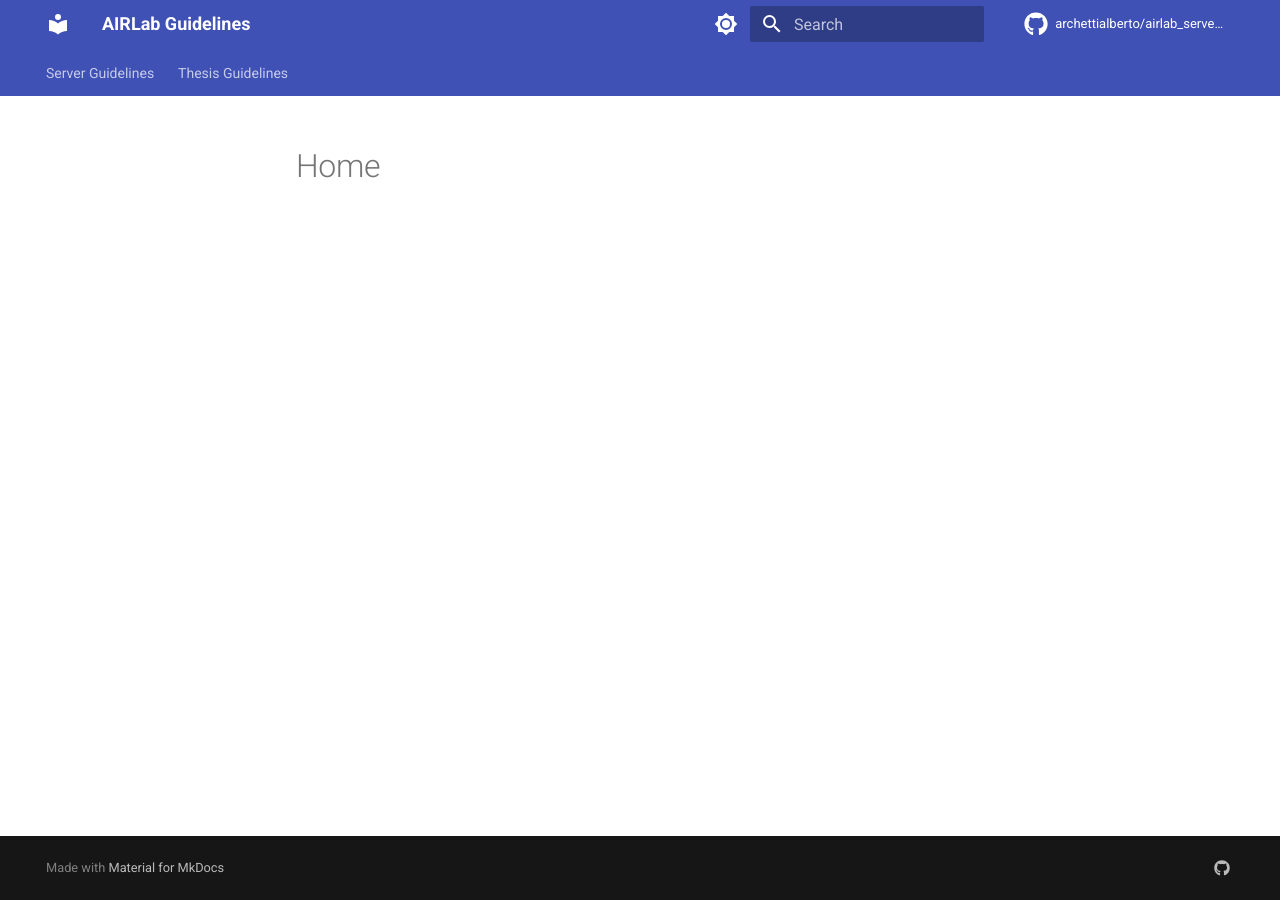
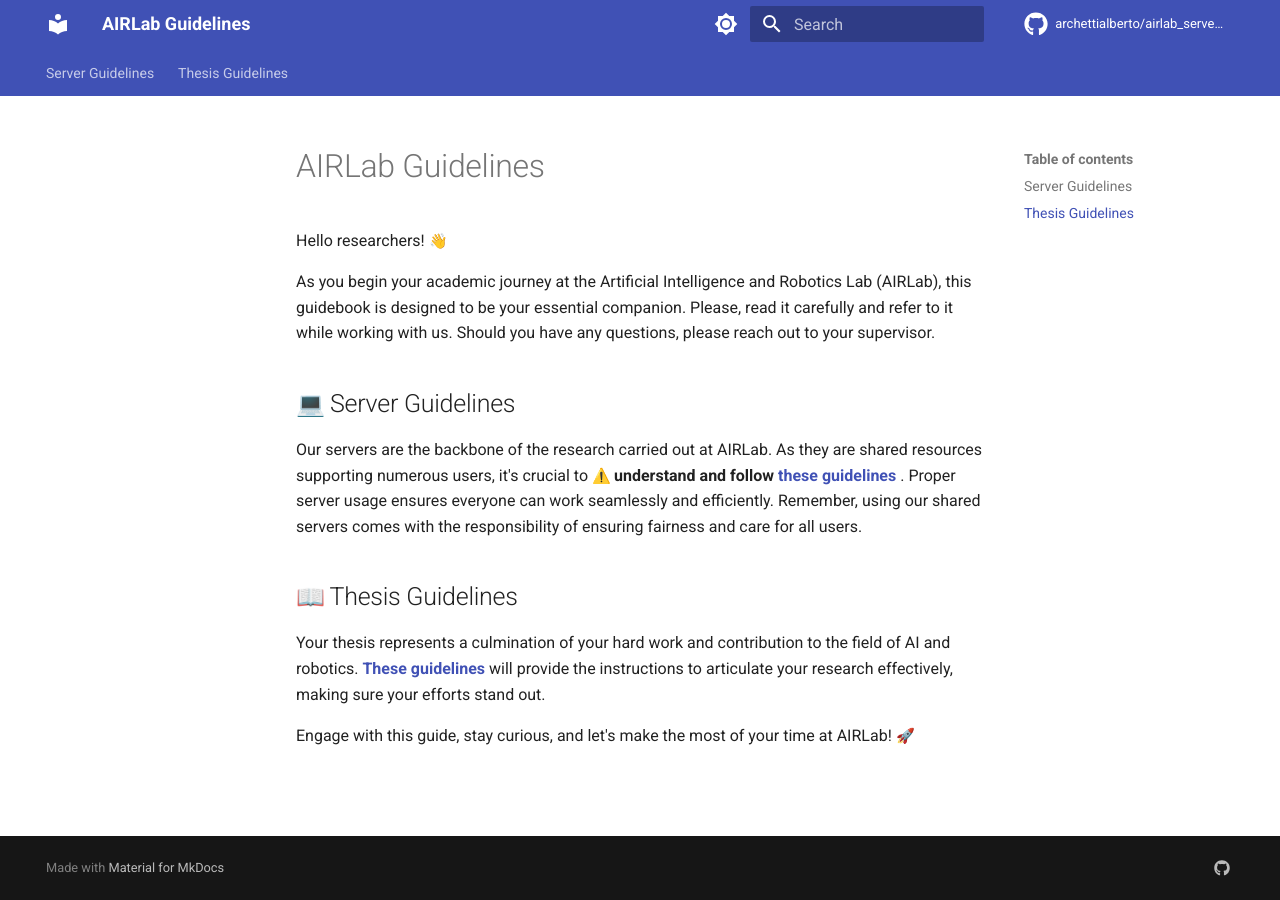
Before and after one commit to archettialberto/airlab_server_guidelines, an MkDocs documentation site: the page built from docs/index.md, in a window 1280 px wide. Built offline with MkDocs 1.6.1 and Material for MkDocs 9.7.7, drawn with Linux system fonts in a browser that asks for light colours; emoji names are drawn with the system emoji font; comment, search, counter and statistics services are not loaded.

Commit message:
Added Home page

```diff
--- a/docs/index.md
+++ b/docs/index.md
@@ -1 +1,23 @@
-# Home
+# AIRLab Guidelines
+
+Hello researchers! :wave:
+
+As you begin your academic journey at the Artificial Intelligence and Robotics Lab (AIRLab), this
+guidebook is designed to be your essential companion. Please, read it carefully and refer to it
+while working with us. Should you have any questions, please reach out to your supervisor.
+
+## :computer: Server Guidelines
+
+Our servers are the backbone of the research carried out at AIRLab. As they are shared resources
+supporting numerous users, it's crucial to :warning: **understand and
+follow [these guidelines](server_guidelines/index.md)**
+. Proper server usage ensures everyone can work seamlessly and efficiently. Remember, using our
+shared servers comes with the responsibility of ensuring fairness and care for all users.
+
+## :book: Thesis Guidelines
+
+Your thesis represents a culmination of your hard work and contribution to the field of AI and
+robotics. **[These guidelines](thesis_guidelines/index.md)** will provide the instructions to articulate your research effectively,
+making sure your efforts stand out.
+
+Engage with this guide, stay curious, and let's make the most of your time at AIRLab! :rocket:
--- a/mkdocs.yml
+++ b/mkdocs.yml
@@ -15,7 +15,6 @@ repo_url: 'https://github.com/archettialberto/airlab_server_guidelines'
 nav:
   - Server Guidelines:
     - Welcome: server_guidelines/index.md
-    # - Quickstart: server_guidelines/quickstart.md
     - Shell Survival Guide: server_guidelines/shell.md
     - Tmux Survival Guide: server_guidelines/tmux.md
     - Docker Survival Guide: server_guidelines/docker.md
```
Also changed, not shown: docs/server_guidelines/index.md (+1 -1 lines), docs/thesis_guidelines/index.md (+1 -1 lines), docs/server_guidelines/quickstart.md (deleted).
